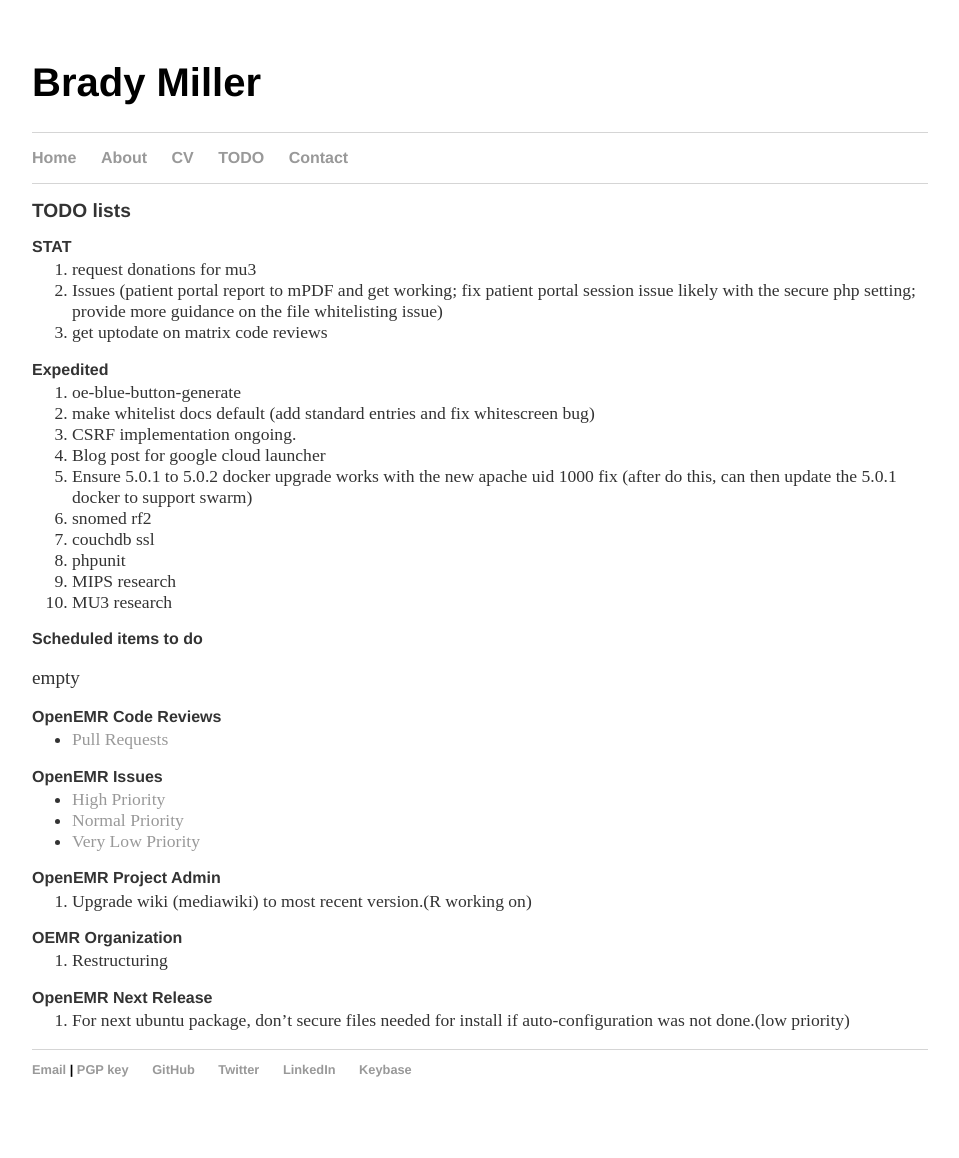
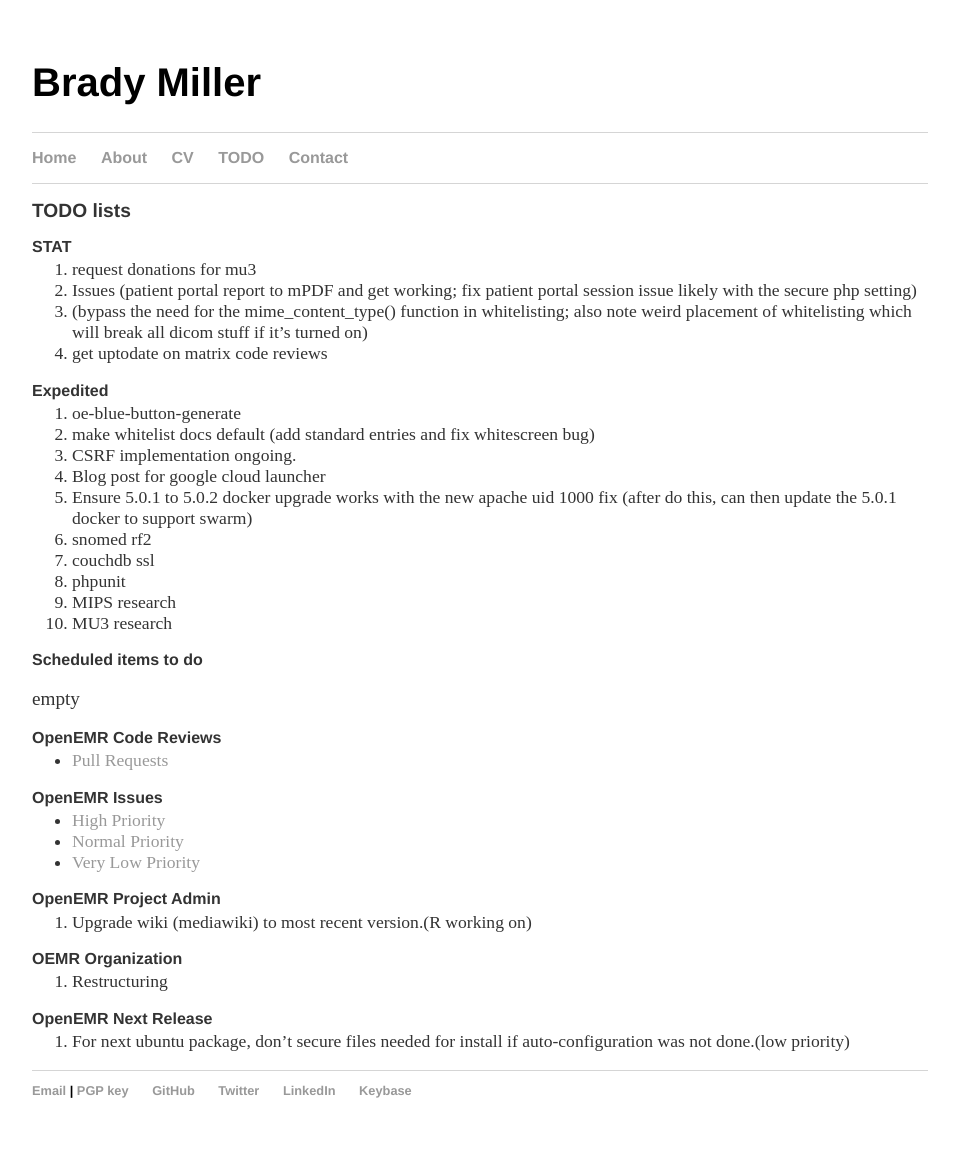
Before and after one commit to bradymiller/bradymiller.github.io, a Jekyll site: the page built from todo/index.md, in a window 1280 px wide. Shown: the whole page, without its empty margins (160-1119 px from the left). Built offline with Jekyll 4.4.1, drawn with Linux system fonts in a browser that asks for light colours; our own code applies the rules of GitHub Pages for plain Markdown files; before the commit the page ends 1137 px from its top, so only the background shows below that.

Commit message:
Update index.md

```diff
--- a/todo/index.md
+++ b/todo/index.md
@@ -5,7 +5,8 @@
 
 ### STAT
 1. request donations for mu3
-2. Issues (patient portal report to mPDF and get working; fix patient portal session issue likely with the secure php setting; provide more guidance on the file whitelisting issue)
+2. Issues (patient portal report to mPDF and get working; fix patient portal session issue likely with the secure php setting)
+3. (bypass the need for the mime_content_type() function in whitelisting; also note weird placement of whitelisting which will break all dicom stuff if it's turned on)
 4. get uptodate on matrix code reviews
 
 ### Expedited
```
